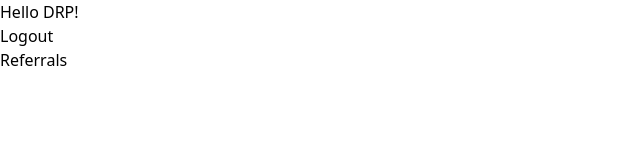
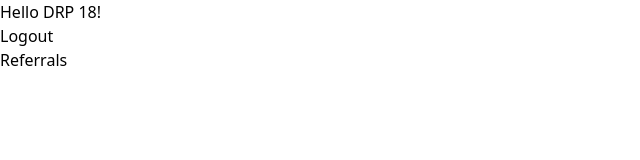
Before and after one commit to 0tt0I/DRP, a Next.js app in the folder app/: page / in a window 1280 px wide. Shown: the top 160 px of the page, without its empty margins (0-640 px from the left). Built offline with nearby package versions, Linux system fonts and the light colour scheme; no server answers; sample sign-in values are in the browser's storage.

Commit message:
feat: THIS ONE'S FOR MARKY

```diff
--- a/app/pages/index.tsx
+++ b/app/pages/index.tsx
@@ -13,7 +13,7 @@ export default function Home () {
   return (
     <div>
       <h1 className="text-3xl font-bold underline">
-        Hello DRP!
+        Hello DRP 18!
       </h1>
       <div>
         <button onClick={logout}>Logout</button>
```
